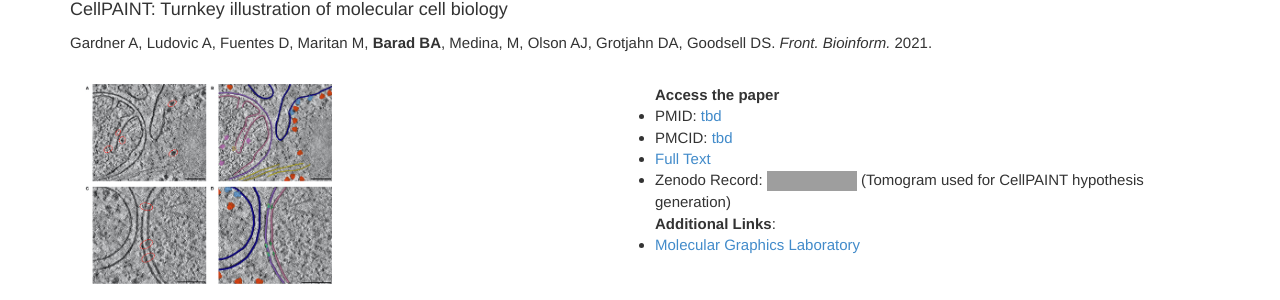
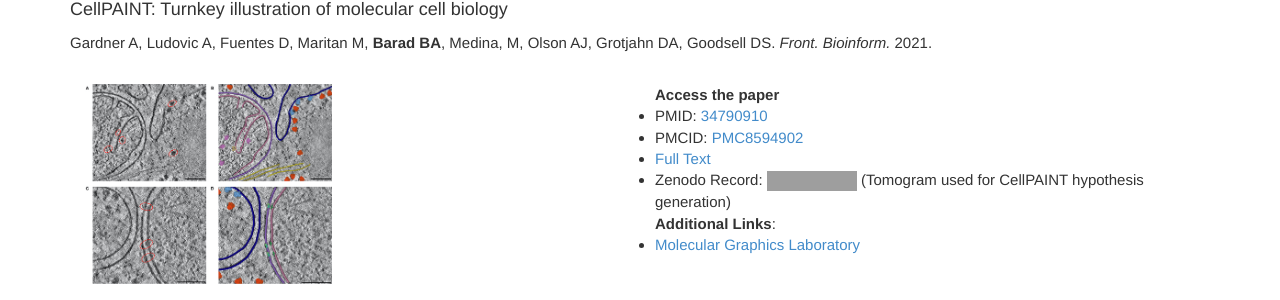
Before and after one commit to bbarad/bbarad.github.io, a Jekyll site: the page built from publications/index.html, in a window 1280 px wide and 900 px high. Shown: the part 174-474 px from the top of the window. Built offline with Jekyll 4.4.1, drawn with Linux system fonts in a browser that asks for light colours; nearby versions of some CDN libraries; grey boxes are pictures that could not be loaded.

Commit message:
Pubmed and PMC for CellPAINT paper (finally!)

```diff
--- a/_data/publications.yml
+++ b/_data/publications.yml
@@ -2,8 +2,8 @@
   citation: "Gardner A, Ludovic A, Fuentes D, Maritan M, **Barad BA**, Medina, M, Olson AJ, Grotjahn DA, Goodsell DS. *Front. Bioinform.* 2021."
   image: "/static/img/pub/gardner_2021.jpg"
   date: "2020-03-29"
-  pmid: "tbd"
-  pmcid: "tbd"
+  pmid: "34790910"
+  pmcid: "PMC8594902"
   pdf: "https://www.frontiersin.org/articles/10.3389/fbinf.2021.660936/pdf"
   zenodo:
     - code: "4606923"
```
